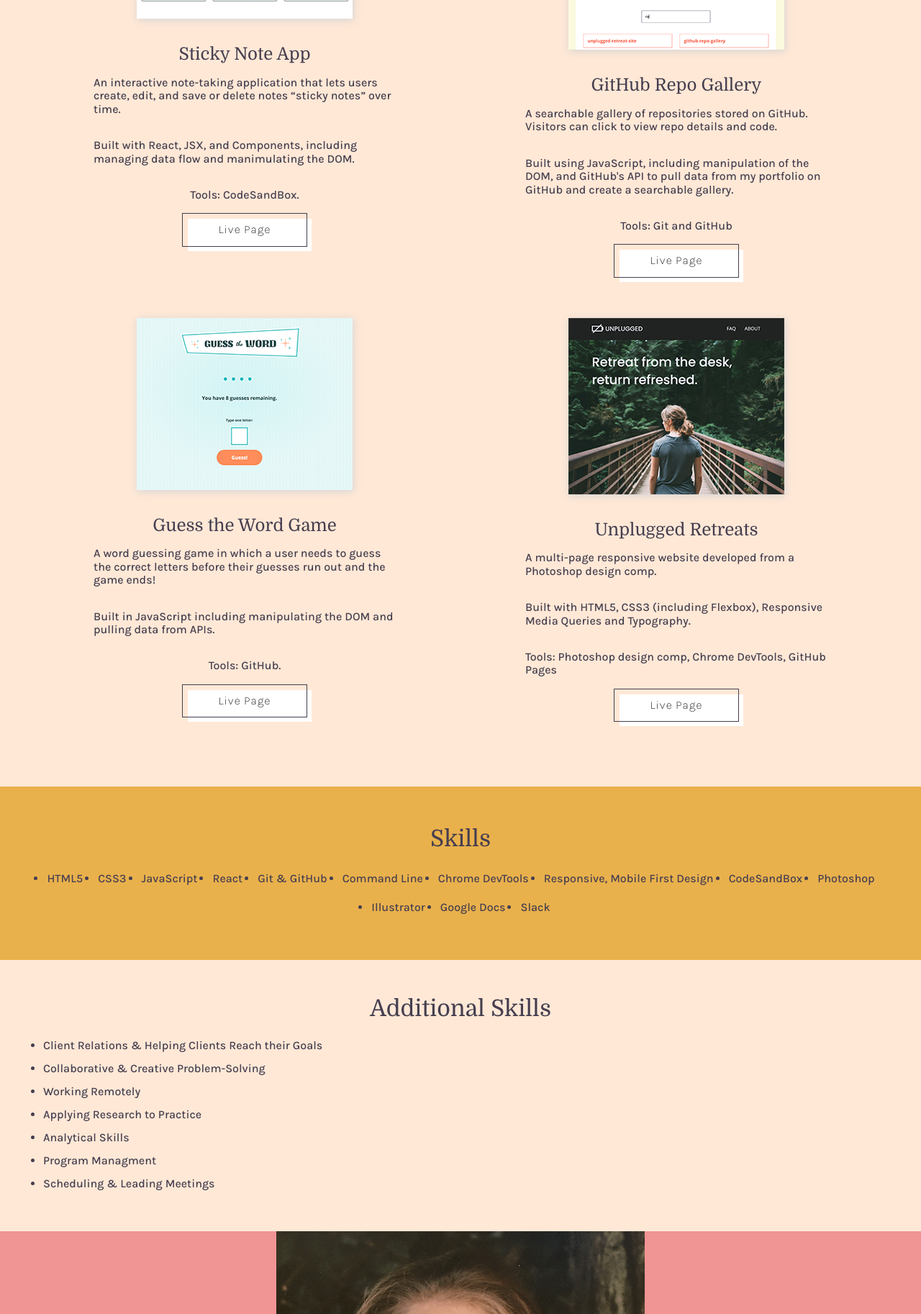
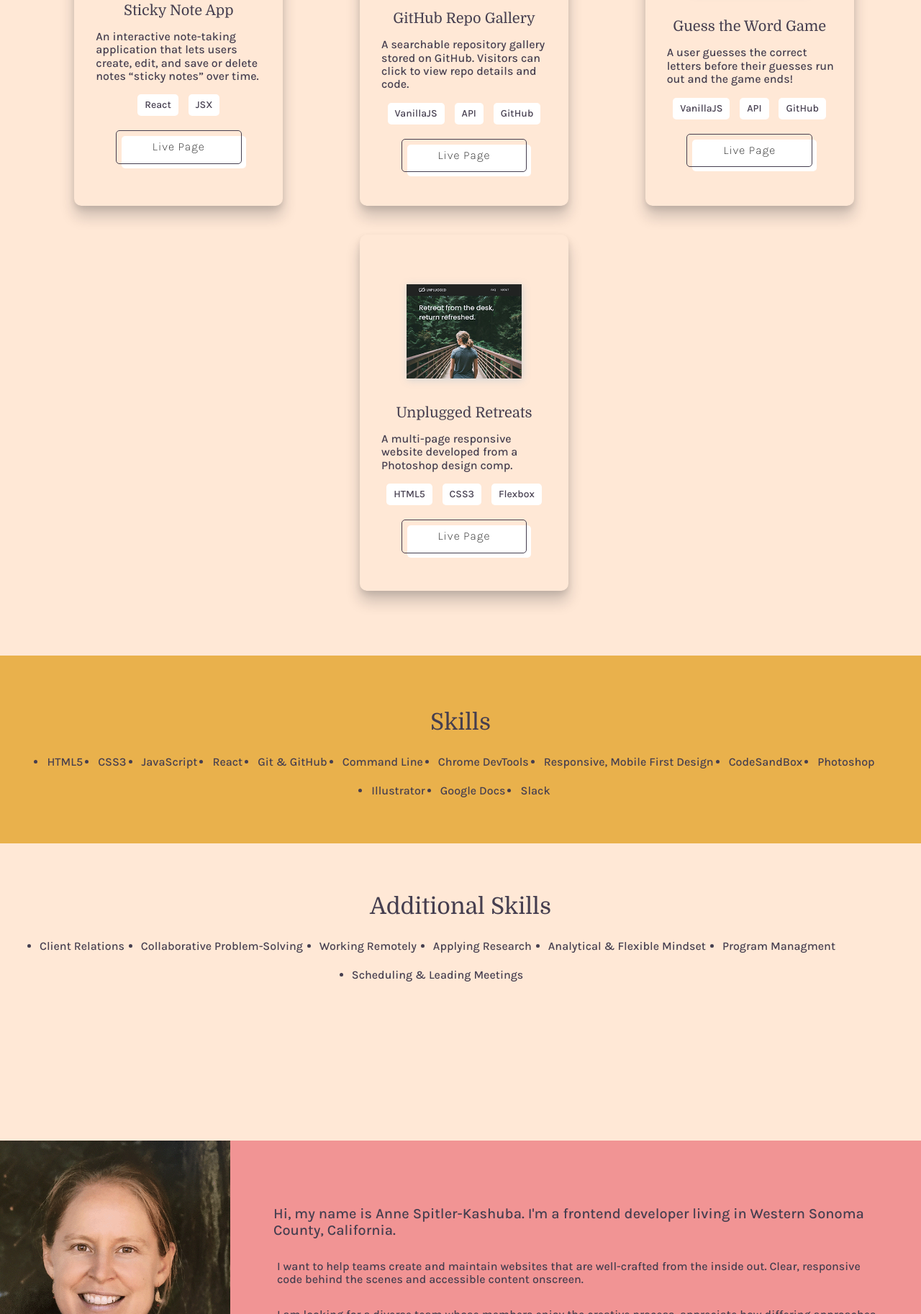
Before and after one commit to wesiptea/ask-porfolio-directory, a website built with Parcel: page index.html in a window 1280 px wide. Shown: the part 974-2800 px from the top of the page at 72% size. Built offline with nearby package versions, Linux system fonts and the light colour scheme.

Commit message:
Updates to css, img, index.html

```diff
--- a/css/main.css
+++ b/css/main.css
@@ -110,6 +110,7 @@ body {
   background: #ffe8d6;
 }
 
+/* this code makes sure image is conforming to size of screen */
 img {
   max-width: 100%;
   display: block;
@@ -180,6 +181,7 @@ nav ul {
 
 nav ul li {
   font-weight: 400;
+  font-size: 1em;
 }
 
 nav li a {
@@ -219,13 +221,13 @@ section {
 
 p {
   font-weight: 400;
+  padding-left: 5px;
 }
 
 /* portfolio section */
 
 .project-wrapper {
-  margin: 50px 40px 20px 40px;
-
+  margin: 0 40px 20px 50px;
   display: flex;
   flex-direction: column;
   align-items: flex-start;
@@ -233,14 +235,20 @@ p {
 }
 
 .portfolio-piece {
-  margin-top: .5em;
+  align-items: center;
+  border: none;
+  border-radius: 10px;
+  box-shadow: 0 4px 8px rgb(0 0 0 / 10%), 0 15px 20px rgb(17 24 39 / 20%);
+  margin-top: 8px;
+  margin-bottom: 60px;
+  padding: 25px;
   margin-bottom: 2.95em;
+  height: 440px;
 
   display: flex;
   flex-direction: column;
   align-items: center;
   justify-content: center;
-  width: 98%;
 }
 
 h3 {
@@ -248,7 +256,7 @@ h3 {
   font-weight: 100;
   font-size: 2em;
   font-family: 'Domine', serif;
-  padding-top: 0;
+  padding-top: 20px;
   margin-top: 50px;
   margin-bottom: 0px;
   text-align: center;
@@ -257,7 +265,7 @@ h3 {
 h4 {
   color: #453e4f;
   font-family: 'Domine', serif;
-  font-size: 1.5em;
+  font-size: 1.25em;
   font-weight: lighter;
   text-align: center;
   margin-top: 1em;
@@ -274,6 +282,30 @@ section p {
 
 /* buttons */
 
+.button-skills {
+  background-color: #ffffff;
+  /* rgba(51, 51, 51, 0.05); */
+  border-radius: 5px;
+  border-width: 0;
+  color: #453e4f;;
+  cursor: pointer;
+  display: inline-block;
+  font-family: 'Karla', sans-serif;
+  font-size: 14px;
+  font-weight: 500;
+  line-height: 20px;
+  list-style: none;
+  margin: 0 5px 20px;
+  padding: 5px 10px;
+  text-align: center;
+  transition: all 200ms;
+  vertical-align: baseline;
+  white-space: nowrap;
+  user-select: none;
+  -webkit-user-select: none;
+  touch-action: manipulation;
+}
+
 .button-52 {
   font-family: 'Karla', sans-serif;
   font-size: 16px;
@@ -281,7 +313,8 @@ section p {
   letter-spacing: 1px;
   padding: 10px 17px 10px;
   outline: 0;
-  border: 1px solid #453e4f;;
+  border-radius: 5px;
+  border: 1px solid #453e4f;
   cursor: pointer;
   position: relative;
   background-color: rgba(0, 0, 0, 0);
@@ -293,6 +326,7 @@ section p {
 .button-52:after {
   content: "";
   background-color: white;
+  border-radius: 5px;
   width: 100%;
   z-index: -1;
   position: absolute;
@@ -337,6 +371,7 @@ section h3 {
 }
 
 #additional {
+  background-color: #ffe8d6;
   color: #453e4f;
   line-height: 2em;
   padding: 0 60px;
@@ -356,22 +391,22 @@ section h3 {
   align-items: center;
 }
 
-img #portrait {
+#portrait {
+
   padding: 0;
   margin: 0;
-  width:auto;
+  width: auto;
 }
 
 .about-section h4 {
   font-family: 'Karla', sans-serif;
-  font-weight: 300;
+  font-weight: 400;
   text-align: left;
   margin: 40px 60px 20px 60px;
 }
 
 .about-section p {
   margin: 10px 60px 20px 60px;
-
 }
 
 /* footer */
@@ -473,7 +508,7 @@ footer .social-icons i {
 .copyright p {
   color: #453e4f;
   font-family: 'Karla', sans-serif;
-  font-size: 1.2em;
+  font-size: 1em;
   line-height: 1.75em;
 }
 
@@ -566,14 +601,13 @@ footer .social-icons i {
    Modify as content requires.
    ========================================================================== */
 
-/* ====== TABLET ====== */
+/* ====== BREAKPOINT - TABLET ====== */
 
 @media (min-width: 768px) {
 
   /* tablet general styles */
 
     /* nav section */
-
     nav ul li {
       font-weight: 400;
     }
@@ -585,7 +619,6 @@ footer .social-icons i {
       justify-content: space-around;
       align-items: flex-start;
       flex-flow: row wrap;
-
     }
 
     .portfolio-piece {
@@ -593,7 +626,8 @@ footer .social-icons i {
       justify-content: center;
       align-items: center;
       margin: 20px;
-      width: 35%;
+      width: 240px;
+      height: 445px;
     }
 
     .portfolio-piece img {
@@ -608,18 +642,70 @@ footer .social-icons i {
       padding: 13px 50px 13px;
     }
 
+    /* skills section */
+
+    #additional {
+      display: flex;
+      justify-content: space-evenly;
+      align-items: center;
+      flex-flow: row wrap;
+      /* padding: 0 2em 1em 2em; */
+      line-height: 2.5em;
+      /* width: 90%; */
+    }
+
     /* about section */
 
-    .portrait-photo {
-      float: left;
-      width: 40%;
+    .about-section {
+      display: flex;
+      flex-direction: row;
+      align-items: flex-start;
     }
+
+    .about-container {
+      display: flex;
+      flex-direction: column;
+      padding-top: 50px;
+    }
+
+    #portrait {
+      width: 35%;
+    }
+
+    /* footer section */
+
+    footer .social-icons {
+      justify-content: center;
+    }
+
+    footer .social-icons a {
+      margin: 0 25px;
+    }
+
+
+
+/* ====== BREAKPOINT - DESKTOP ====== */
+
+@media (min-width: 1200px) {
+
+  /* look at the breakpoint */
+  #portrait {
+    width: 25%;
+  }
+
+  #additional {
+    color: #453e4f;
+    line-height: 2.5em;
+    padding: 0 2em 10em 2em;
+    width: 90%;
+  }
 
 @media print,
   (-webkit-min-device-pixel-ratio: 1.25),
   (min-resolution: 1.25dppx),
   (min-resolution: 120dpi) {
   /* Style adjustments for high resolution devices */
+}
 }
 
 /* ==========================================================================
--- a/index.html
+++ b/index.html
@@ -83,9 +83,15 @@
         <h4>Sticky Note App</h4>
         <p>An interactive note-taking application that lets users create, edit, and save or delete notes “sticky
           notes” over time.</p>
-        <p>Built with React, JSX, and Components, including managing data flow and manimulating the DOM.</p>
+        <!-- <p>Built with React, JSX, and Components, including managing data flow and maninpulating the DOM.</p>
         <p>Tools: CodeSandBox.
-        </p>
+        </p> -->
+        <div>
+          <button class="button-skills" role="button">React</button>
+          <button class="button-skills" role="button">JSX</button>
+        </div>
+
+        <!-- javascript needed -->
         <button class="button-52" role="button">Live Page</button>
       </div>
 
@@ -96,29 +102,42 @@
           </a>
         </figure>
         <h4>GitHub Repo Gallery</h4>
-        <p>A searchable gallery of repositories stored on GitHub. Visitors can click to view repo details and
+        <p>A searchable repository gallery stored on GitHub. Visitors can click to view repo details and
           code.
         </p>
-        <p>Built using JavaScript, including manipulation of the DOM, and GitHub's API to pull data from my
+        <!-- <p>Built using JavaScript, including manipulation of the DOM, and GitHub's API to pull data from my
           portfolio on GitHub and create a searchable gallery.</p>
-        <p>Tools: Git and GitHub</p>
+        <p>Tools: Git and GitHub</p> -->
+        <div>
+          <button class="button-skills" role="button">VanillaJS</button>
+          <button class="button-skills" role="button">API</button>
+          <button class="button-skills" role="button">GitHub</button>
+        </div>
+
+        <!-- javascript needed -->
         <button class="button-52" role="button">Live Page</button>
       </div>
 
       <div class="portfolio-piece">
         <figure>
-          <a href="https://wesiptea.github.io/guess-the-word/
-              ">
+          <a href="https://wesiptea.github.io/guess-the-word/" target="_blank">
             <img src="img/guess-word.png" alt="Guess the Word Game">
           </a>
         </figure>
         <h4>Guess the Word Game</h4>
-        <p>A word guessing game in which a user needs to guess the correct letters before their guesses run out
+        <p>A user guesses the correct letters before their guesses run out
           and
           the game ends!
         </p>
-        <p>Built in JavaScript including manipulating the DOM and pulling data from APIs.</p>
-        <p>Tools: GitHub.</p>
+        <!-- <p>Built in JavaScript including manipulating the DOM and pulling data from APIs.</p>
+        <p>Tools: GitHub.</p> -->
+        <div>
+          <button class="button-skills" role="button">VanillaJS</button>
+          <button class="button-skills" role="button">API</button>
+          <button class="button-skills" role="button">GitHub</button>
+        </div>
+
+        <!-- javascript needed -->
         <button class="button-52" role="button">Live Page</button>
       </div>
 
@@ -130,9 +149,16 @@
         </figure>
         <h4>Unplugged Retreats</h4>
         <p>A multi-page responsive website developed from a Photoshop design comp.</p>
-        <p>Built with HTML5, CSS3 (including Flexbox), Responsive Media Queries and
+        <!-- <p>Built with HTML5, CSS3 (including Flexbox), Responsive Media Queries and
           Typography.</p>
-        <p>Tools: Photoshop design comp, Chrome DevTools, GitHub Pages</p>
+        <p>Tools: Photoshop design comp, Chrome DevTools, GitHub Pages</p> -->
+        <div>
+          <button class="button-skills" role="button">HTML5</button>
+          <button class="button-skills" role="button">CSS3</button>
+          <button class="button-skills" role="button">Flexbox</button>
+        </div>
+
+        <!-- javascript needed -->
         <button class="button-52" role="button">Live Page</button>
       </div>
 
@@ -165,12 +191,12 @@
 
     <div>
       <h3>Additional Skills</h3>
-      <ul class="additional-skills" id="additional">
-        <li>Client Relations &amp; Helping Clients Reach their Goals</li>
-        <li>Collaborative &amp; Creative Problem-Solving</li>
+      <ul class="skills" id="additional">
+        <li>Client Relations</li>
+        <li>Collaborative Problem-Solving</li>
         <li>Working Remotely</li>
-        <li>Applying Research to Practice</li>
-        <li>Analytical Skills</li>
+        <li>Applying Research</li>
+        <li>Analytical &amp; Flexible Mindset</li>
         <li>Program Managment</li>
         <li>Scheduling &amp; Leading Meetings</li>
       </ul>
@@ -183,28 +209,28 @@
     <img src="img/portrait-500px.png" class="portrait-photo" id="portrait" aria-label="portrait of Anne">
 
     <div class="about-container">
-      <h4>Hi, my name is Anne Spitler-Kashuba. I'm a frontend developer living in West Sonoma
+      <h4>Hi, my name is Anne Spitler-Kashuba. I'm a frontend developer living in Western Sonoma
         County, California.</h4>
 
       <p>
         I want to help teams create and maintain websites that are
         well-crafted from the inside out. Clear,
-        responsive code behind the scenes &amp;
+        responsive code behind the scenes and
         accessible content onscreen.</p>
       <p>
         I am looking for a diverse team whose members enjoy the creative process, appreciate how differing approaches
         and perspectives make outcomes stronger, and value knowledge-sharing and life-long learning.
       </p>
       <p>
-        I bring a diverse set of abilities developed while working in the healthcare and education settings, combined
+        I bring a diverse set of personal and professional abilities developed while working in healthcare and
+        education settings, combined
         with a life-long passion for
         the arts and making things.</p>
       <p>
-        My jam: making and enjoying tasty food, learning languages, collecting textiles,
+        When I'm not coding, I'm making and enjoying tasty food, learning languages, collecting textiles,
         and making art.</p>
 
-      <p>Personal goal: visiting as many fantastic bakeries as possible around the world.<br>
-        (Bakery recommendations
+      <p>Personal goal: visiting as many fantastic bakeries as possible around the world. (Bakery recommendations
         are welcome!)</p>
     </div>
   </section>
```
Also changed, not shown: img/sticky-app.png.
